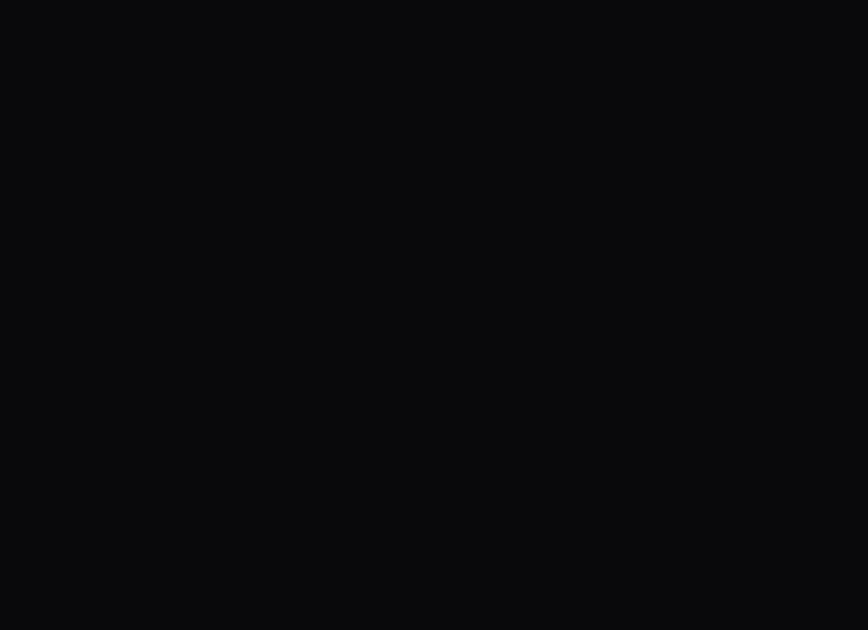
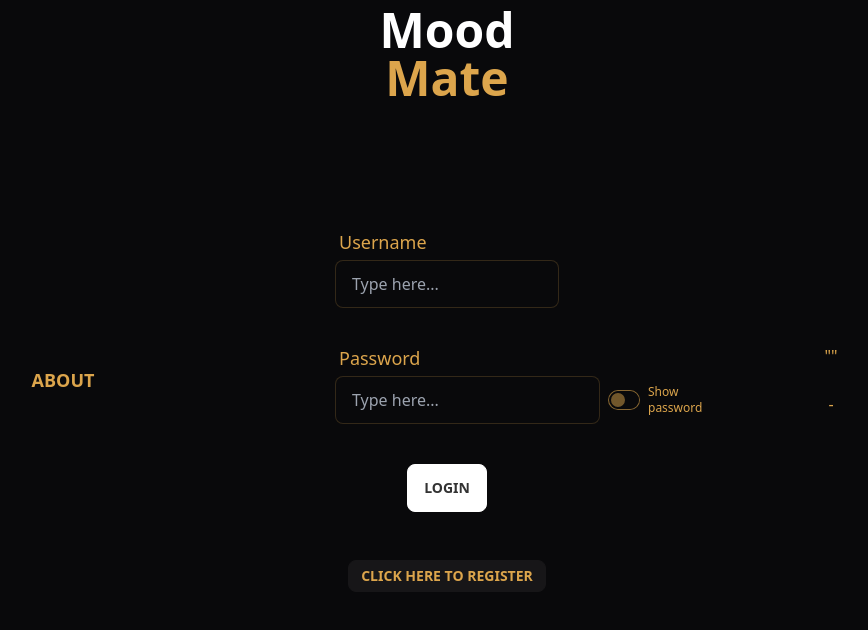
Before and after one commit to Bhjamin/MoodMate, a React (Create React App) app: page / in a window 1280 px wide. Shown: the top 630 px of the page, without its empty margins (193-1061 px from the left). Built offline with nearby package versions, Linux system fonts and the light colour scheme; no server answers.

Commit message:
Finished the login page

```diff
--- a/package.json
+++ b/package.json
@@ -6,7 +6,11 @@
     "@testing-library/jest-dom": "^5.16.5",
     "@testing-library/react": "^13.4.0",
     "@testing-library/user-event": "^13.5.0",
+    "axios": "^1.3.4",
+    "cors": "^2.8.5",
     "daisyui": "^2.51.5",
+    "express": "^4.18.2",
+    "framer-motion": "^10.8.5",
     "react": "^18.2.0",
     "react-dom": "^18.2.0",
     "react-router-dom": "^6.9.0",
--- a/src/App.js
+++ b/src/App.js
@@ -1,5 +1,6 @@
 import './App.css';
 import { useUser } from './context/userContext';
+import Auth from './components/Auth';
 
 function App() {
 
@@ -8,7 +9,7 @@ function App() {
 
   return (
     <div className="">
-
+    <Auth/>
     </div>
   );
 }
--- /dev/null
+++ b/src/components/Animation.jsx
@@ -0,0 +1,37 @@
+import { motion } from "framer-motion";
+
+const Animation = () => {
+  return (
+    <div className="flex flex-col items-center h-52 overflow-x-hidden w-full">
+      <motion.div
+        initial={{ y: 0, opacity: 1 }}
+        animate={{ opacity: 0, y: -35 }}
+        transition={{ duration: 2, delay: 3.5 }}
+      >
+        <h2 className=" text-4xl text-base-content m-2 ">Welcome to</h2>
+      </motion.div>
+
+      <motion.div className="flex flex-col items-center justify-center" initial={{y: 0}} animate={{y: -50}} transition={{ duration: 2, delay: 3.5 }} >
+        <motion.div
+          className=""
+          initial={{ opacity: 0, scale: 0.25, x: -1000 }}
+          animate={{ opacity: 1, scale: 1, x: 0 }}
+          transition={{ duration: 1, ease: "easeOut", delay: 0.5 }}
+        >
+          <h1 className=" text-5xl text-primary font-semibold">Mood</h1>
+        </motion.div>
+
+        <motion.div
+          className=""
+          initial={{ opacity: 0, scale: 0.25, x: 1000 }}
+          animate={{ opacity: 1, scale: 1, x: 0 }}
+          transition={{ duration: 1, ease: "easeOut", delay: 0.5 }}
+        >
+          <h1 className=" text-5xl text-base-content font-semibold ">Mate</h1>
+        </motion.div>
+      </motion.div>
+    </div>
+  );
+};
+
+export default Animation;
--- a/src/components/Auth.jsx
+++ b/src/components/Auth.jsx
@@ -0,0 +1,118 @@
+import Animation from "./Animation";
+import { useState, useEffect } from "react";
+import axios from "axios";
+
+
+const Auth = () => {
+  const [username, setUsername] = useState("");
+  const [password, setPassword] = useState("");
+  const [register, setRegister] = useState(false);
+  const [showPass, setShowPass] = useState("password");
+  const [quote, setQuote] = useState('')
+  const [author, setAuthor] = useState('')
+
+  const showPassHandler = () => {
+    showPass === "password" ? setShowPass("text") : setShowPass("password");
+  };
+
+  useEffect(() => {
+
+    let randomNum = Math.floor(Math.random() * 1500)
+
+    axios.get("https://type.fit/api/quotes")
+    .then(res => {
+
+        let QOTD = res.data[randomNum]
+
+        setQuote(QOTD.text)
+        setAuthor(QOTD.author)
+
+    }).catch(err => console.log(err))
+
+  }, [])
+
+ const registerToggleHandler = (e) => {
+    e.preventDefault()
+
+    setRegister(!register)
+
+ }
+
+  return (
+    <div className=" bg-base-100 w-full h-full flex flex-col items-center ">
+      <Animation />
+
+      <div className="w-full flex flex-row">
+
+        <section className="w-2/5 flex items-center justify-center mb-10">
+          <div
+            className="tooltip tooltip-bottom"
+            data-tip="Mood Mate is an easy-to-use mental health assistance website designed to help users prioritize their mental well-being. While it may not solve all mental health problems, Mood Mate is a helpful tool that encourages users to take time each day to reflect on their thoughts and emotions.
+
+            With Mood Mate, users can easily identify their emotions and write down their thoughts in a safe, private online journal. This feature helps users to become more self-aware, and allows them to reflect on their emotional state throughout the day."
+          >
+            <button className="btn btn-ghost btn-lg ">About</button>
+          </div>
+        </section>
+
+        <section className=" w-1/5 items-center justify-center">
+          <form className="flex flex-col">
+            <div className="form-control m-4">
+              <label className="label-text m-1">
+                <span className="label-text text-lg ">Username</span>
+              </label>
+              <input
+                type="text"
+                placeholder="Type here..."
+                className="input input-bordered "
+                onChange={e => setUsername(e.target.value)}
+                value={username}
+              />
+            </div>
+
+            <div className="form-control m-4">
+              <label className="label-text m-1">
+                <span className="label-text text-lg ">Password</span>
+              </label>
+              <div className="flex flex-row items-center ">
+                <input
+                  type={showPass}
+                  placeholder="Type here..."
+                  className="input input-bordered "
+                  onChange={e => setPassword(e.target.value)}
+                  value={password}
+                />
+                <section className=" flex flex-row items-center ml-2 ">
+                  <input
+                    type="checkbox"
+                    className="toggle toggle-sm"
+                    onChange={showPassHandler}
+                  />
+                  <p className="text-xs ml-2">Show password</p>
+                </section>
+              </div>
+            </div>
+            <br/>
+            <div className=" w-full flex flex-col justify-center items-center">
+            <button className="btn btn-primary w-20 ">{register ? "register" : "login"}</button>
+            <br/>
+            <br/>
+            <button className="btn btn-sm" onClick={(e) => {registerToggleHandler(e)}} >Click here to {register ? "login" : "register"}</button>
+            </div>
+          </form>
+        </section>
+
+        <section className="w-2/5 flex flex-col  items-center justify-center">
+            <div className="flex flex-col items-center w-3/5 mb-10">
+            <p>"{quote}"</p>
+            <br/>
+            <p>- {author}</p>
+            </div>
+        </section>
+
+      </div>
+    </div>
+  );
+};
+
+export default Auth;
--- a/src/context/userContext.js
+++ b/src/context/userContext.js
@@ -7,8 +7,10 @@ function UserProvider({children}) {
     const [user, setUser] = useState({
 
         user_id: null,
-        username: '',
+        token: '',
         points: 0,
+        login: () => {},
+        logout: () => {}
 
     })
 
--- /dev/null
+++ b/src/server/index.js
@@ -0,0 +1,16 @@
+require('dotenv').config()
+
+const PORT = process.env.SERVER_PORT
+
+const express = require('express')
+
+const cors = require('cors')
+
+const app = express()
+
+app.use(express.json())
+app.use(cors())
+
+app.listen(PORT, () => {
+    console.log('Running on port 6655')
+})
```
Also changed, not shown: 2 other files (tests, documents, lock files or other folders).
